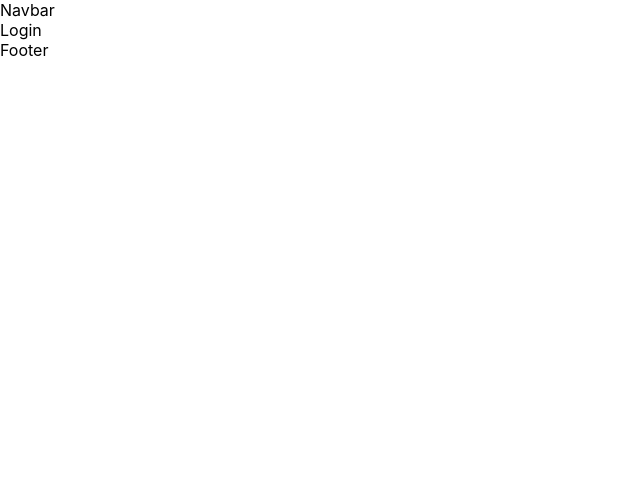
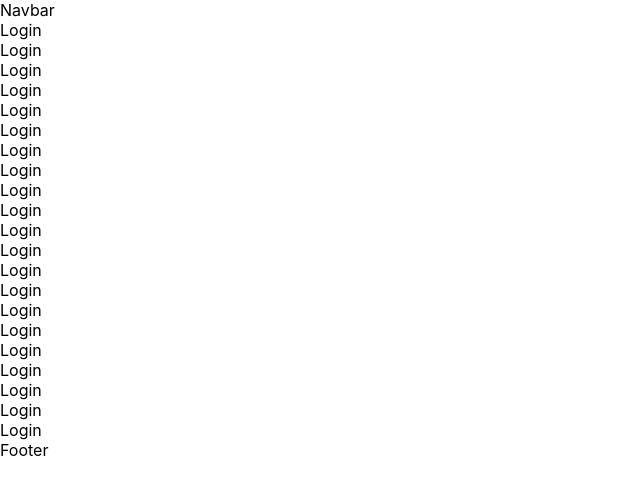
Before and after one commit to yaseenhamdy/Vax-Scheduler, a React (Create React App) app: page /login in a window 1280 px wide. Shown: the top 494 px of the page, without its empty margins (0-640 px from the left). Built offline with nearby package versions, Linux system fonts and the light colour scheme.

Commit message:
i changed login

```diff
--- a/src/Components/Login/Login.jsx
+++ b/src/Components/Login/Login.jsx
@@ -2,6 +2,28 @@ import React from 'react'
 
 export default function Login() {
   return (
+    <>
     <div>Login</div>
+    <div>Login</div>
+    <div>Login</div>
+    <div>Login</div>
+    <div>Login</div>
+    <div>Login</div>
+    <div>Login</div>
+    <div>Login</div>
+    <div>Login</div>
+    <div>Login</div>
+    <div>Login</div>
+    <div>Login</div>
+    <div>Login</div>
+    <div>Login</div>
+    <div>Login</div>
+    <div>Login</div>
+    <div>Login</div>
+    <div>Login</div>
+    <div>Login</div>
+    <div>Login</div>
+    <div>Login</div>
+    </>
   )
 }
```
